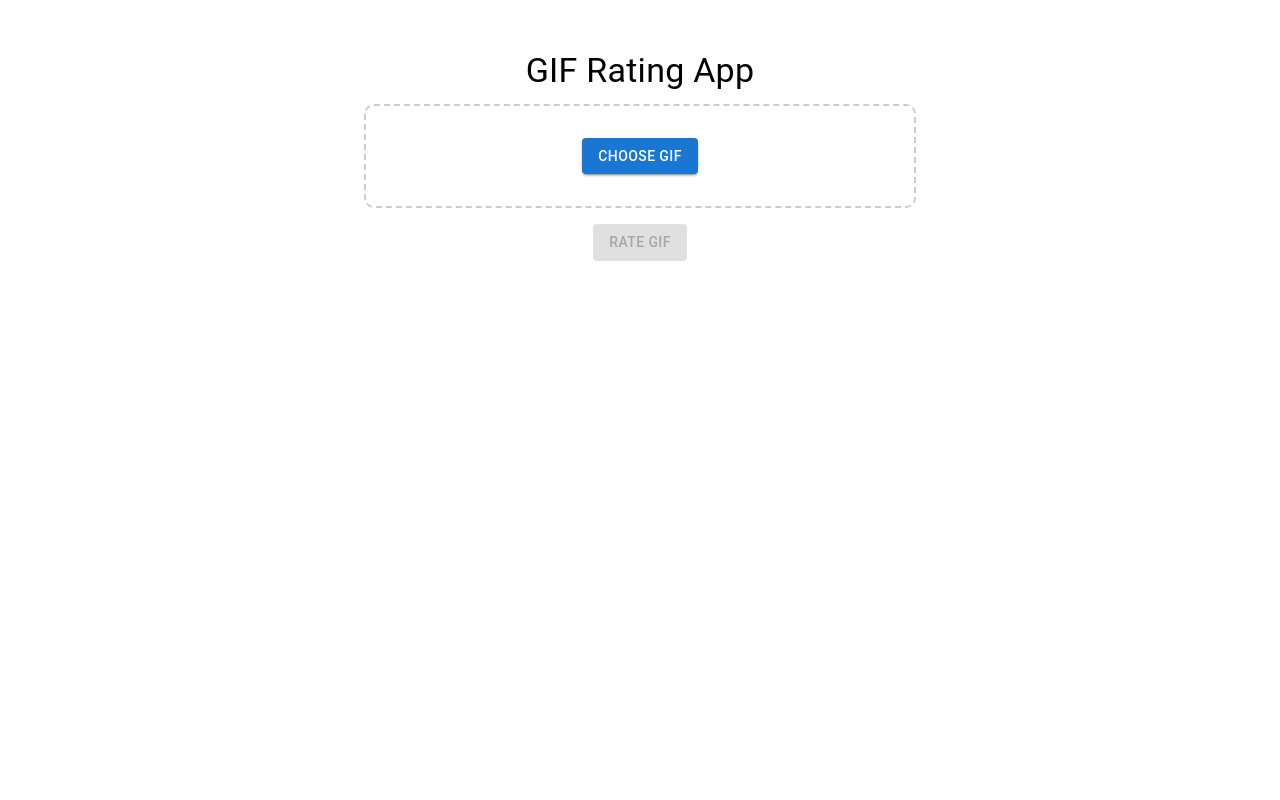
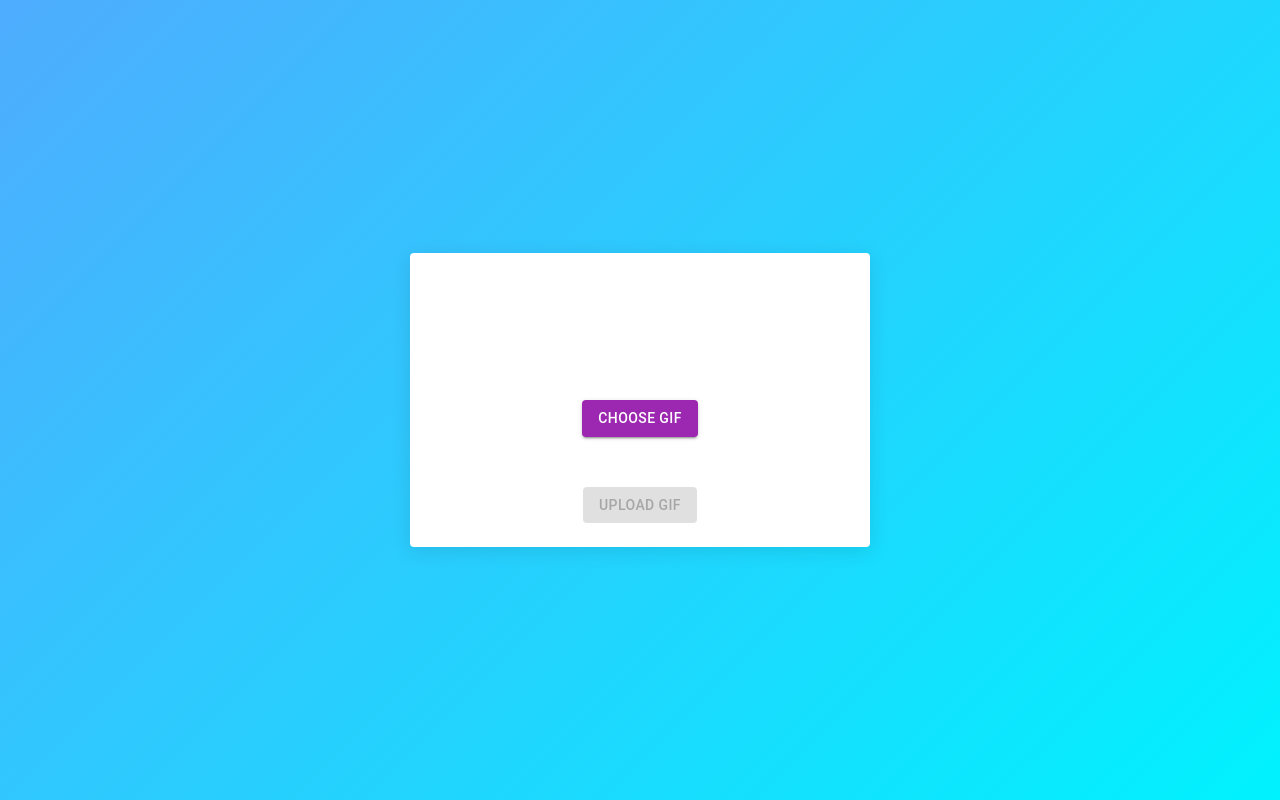
Before and after one commit to YotamZvieli/gif-s-content-rating, a React (Create React App) app in the folder gits-rating-app/frontend/: page / in a window 1280 px wide. Built offline with nearby package versions, Linux system fonts and the light colour scheme.

Commit message:
Integration complete.

```diff
--- a/gits-rating-app/frontend/src/App.js
+++ b/gits-rating-app/frontend/src/App.js
@@ -1,5 +1,3 @@
-// frontend/src/App.js
-
 import React, { useState } from 'react';
 import {
   Container,
@@ -8,30 +6,95 @@ import {
   Button,
   CircularProgress,
   Alert,
+  Card,
+  CardContent,
+  Grid,
 } from '@mui/material';
-import { styled } from '@mui/system';
+import { styled, keyframes } from '@mui/system';
 import axios from 'axios';
 
 // Styled Components
+const Background = styled(Box)({
+  minHeight: '100vh',
+  display: 'flex',
+  alignItems: 'center',
+  justifyContent: 'center',
+  background: 'linear-gradient(135deg, #4facfe 0%, #00f2fe 100%)',
+});
+
+const UploadCard = styled(Card)(({ theme }) => ({
+  maxWidth: 500,
+  margin: '0 auto',
+  borderRadius: theme.shape.borderRadius,
+  boxShadow: '0px 4px 20px rgba(0, 0, 0, 0.1)',
+  overflow: 'hidden',
+}));
+
 const UploadBox = styled(Box)(({ theme }) => ({
-  border: '2px dashed #ccc',
+  border: '2px dashed rgba(255, 255, 255, 0.7)',
   borderRadius: '10px',
   padding: theme.spacing(4),
   textAlign: 'center',
   cursor: 'pointer',
-  marginBottom: theme.spacing(2),
+  backgroundColor: 'rgba(255, 255, 255, 0.1)',
+  transition: 'background-color 0.3s ease',
+  '&:hover': {
+    backgroundColor: 'rgba(255, 255, 255, 0.2)',
+  },
 }));
 
 const Input = styled('input')({
   display: 'none',
 });
 
+const PreviewWrapper = styled(Box)({
+  position: 'relative',
+  textAlign: 'center',
+  marginTop: '16px',
+});
+
+const PreviewImage = styled('img')({
+  maxWidth: '100%',
+  maxHeight: '200px',
+  borderRadius: '8px',
+});
+
+const FadeIn = keyframes`
+  from {
+    opacity: 0;
+    transform: scale(0.8);
+  }
+  to {
+    opacity: 1;
+    transform: scale(1);
+  }
+`;
+
+const FeedbackIndicator = styled(Box)(({ type }) => ({
+  position: 'absolute',
+  top: '50%',
+  left: '50%',
+  transform: 'translate(-50%, -50%)',
+  backgroundColor: type === 'success' ? 'rgba(0, 200, 0, 0.8)' : 'rgba(200, 0, 0, 0.8)',
+  color: '#fff',
+  borderRadius: '50%',
+  width: '80px',
+  height: '80px',
+  display: 'flex',
+  alignItems: 'center',
+  justifyContent: 'center',
+  fontSize: '2rem',
+  fontWeight: 'bold',
+  animation: `${FadeIn} 0.5s ease-out`,
+  zIndex: 1,
+}));
+
 function App() {
   const [selectedFile, setSelectedFile] = useState(null);
   const [preview, setPreview] = useState(null);
-  const [rating, setRating] = useState(null);
   const [loading, setLoading] = useState(false);
   const [error, setError] = useState(null);
+  const [rating, setRating] = useState(null);
 
   const handleFileChange = (event) => {
     setError(null);
@@ -61,26 +124,35 @@ function App() {
           'Content-Type': 'multipart/form-data',
         },
       });
-      setRating(response.data.rating);
+      setRating(response.data.rating); // Expecting response with rating like "appropriate" or "inappropriate"
     } catch (err) {
-      console.error(err);
       setError('Error uploading file.');
     } finally {
       setLoading(false);
     }
   };
 
+  const renderFeedbackIndicator = () => {
+    if (rating === 'Appropriate') {
+      return <FeedbackIndicator type="success">✓</FeedbackIndicator>;
+    } else if (rating === 'Inappropriate') {
+      return <FeedbackIndicator type="error">✕</FeedbackIndicator>;
+    }
+    return null;
+  };
+
   return (
-      <Container maxWidth="sm" style={{ marginTop: '50px' }}>
-        <Typography variant="h4" gutterBottom align="center">
-          GIF Rating App
+    <Background>
+      <UploadCard>
+        <CardContent>
+          <Typography variant="h4" align="center" gutterBottom color="white">
+            GIF Classification
+          </Typography>
+          <Typography variant="subtitle1" align="center" color="white" paragraph>
+            Upload a GIF to analyze its content using machine learning.
           </Typography>
 
-        {error && (
-            <Alert severity="error" style={{ marginBottom: '20px' }}>
-              {error}
-            </Alert>
-        )}
+          {error && <Alert severity="error">{error}</Alert>}
 
           <UploadBox>
             <label htmlFor="contained-button-file">
@@ -90,39 +162,41 @@ function App() {
                 type="file"
                 onChange={handleFileChange}
               />
-            <Button variant="contained" component="span">
+              <Button variant="contained" component="span" color="secondary">
                 Choose GIF
               </Button>
             </label>
           </UploadBox>
 
           {preview && (
-            <Box textAlign="center" marginBottom="20px">
-              <img
-                  src={preview}
-                  alt="Selected GIF"
-                  style={{ maxWidth: '100%', maxHeight: '300px' }}
-              />
-            </Box>
+            <PreviewWrapper>
+              {renderFeedbackIndicator()}
+              <PreviewImage src={preview} alt="Selected GIF Preview" />
+            </PreviewWrapper>
           )}
 
-        <Box textAlign="center" marginBottom="20px">
+          <Grid container justifyContent="center" mt={2}>
             <Button
               variant="contained"
               color="primary"
               onClick={handleUpload}
               disabled={loading || !selectedFile}
             >
-            {loading ? <CircularProgress size={24} /> : 'Rate GIF'}
+              {loading ? <CircularProgress size={24} color="inherit" /> : 'Upload GIF'}
             </Button>
-        </Box>
+          </Grid>
 
           {rating && (
-            <Alert severity="success" style={{ textAlign: 'center' }}>
-              The GIF is: {rating}
+            <Alert
+              severity={rating === 'Appropriate' ? 'success' : 'error'}
+              style={{ marginTop: '16px' }}
+            >
+              The GIF is {rating === 'Appropriate' ? 'appropriate' : 'Inappropriate'}.
             </Alert>
           )}
-      </Container>
+        </CardContent>
+      </UploadCard>
+    </Background>
   );
 }
 
```
Lines whose indentation alone changed are shown as unchanged.
